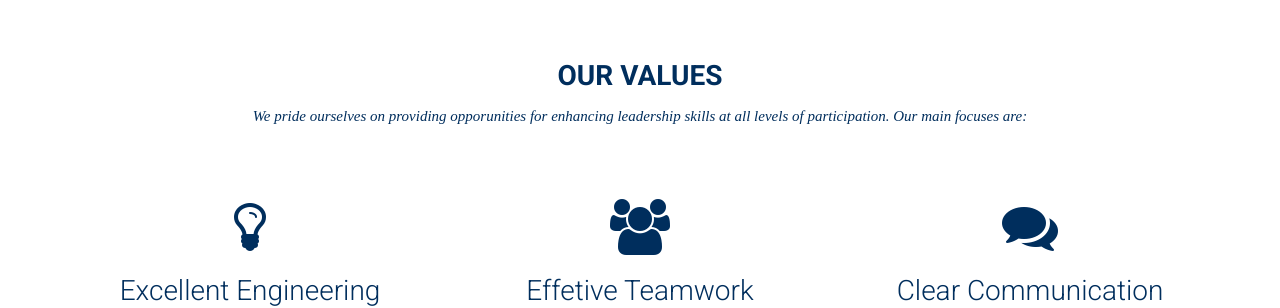
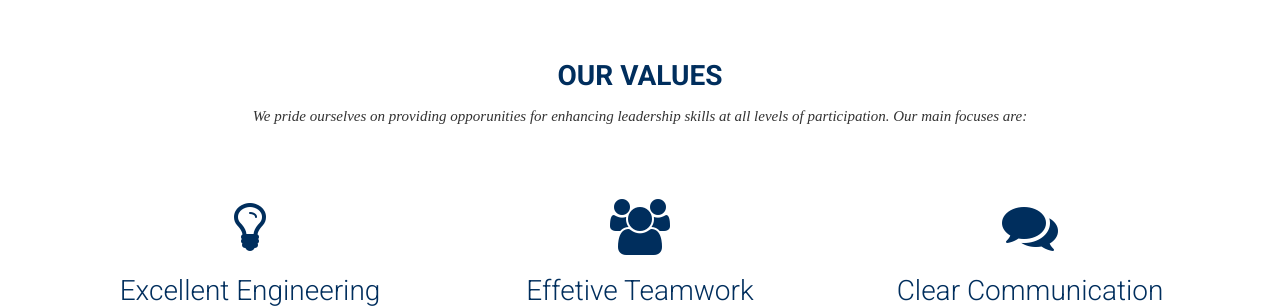
Before and after one commit to BYU-Aeronautics-Club/DBF, a Jekyll site: the page built from index.html, in a window 1280 px wide. Shown: the part 1475-1783 px from the top of the page. Built offline with Jekyll 4.4.1, drawn with Linux system fonts in a browser that asks for light colours; nearby versions of some CDN libraries; some web fonts are replaced.

Commit message:
move colors back

```diff
--- a/css/airspace.css
+++ b/css/airspace.css
@@ -59,7 +59,7 @@ a:active {
 .section-title p {
   font-family: 'Volkhov', serif;
   font-style: italic;
-  color: #002E5D;
+  color: #333;
 }
 /*--
 	Header Start
```
Also changed, not shown: css/bootstrap.min.css.
